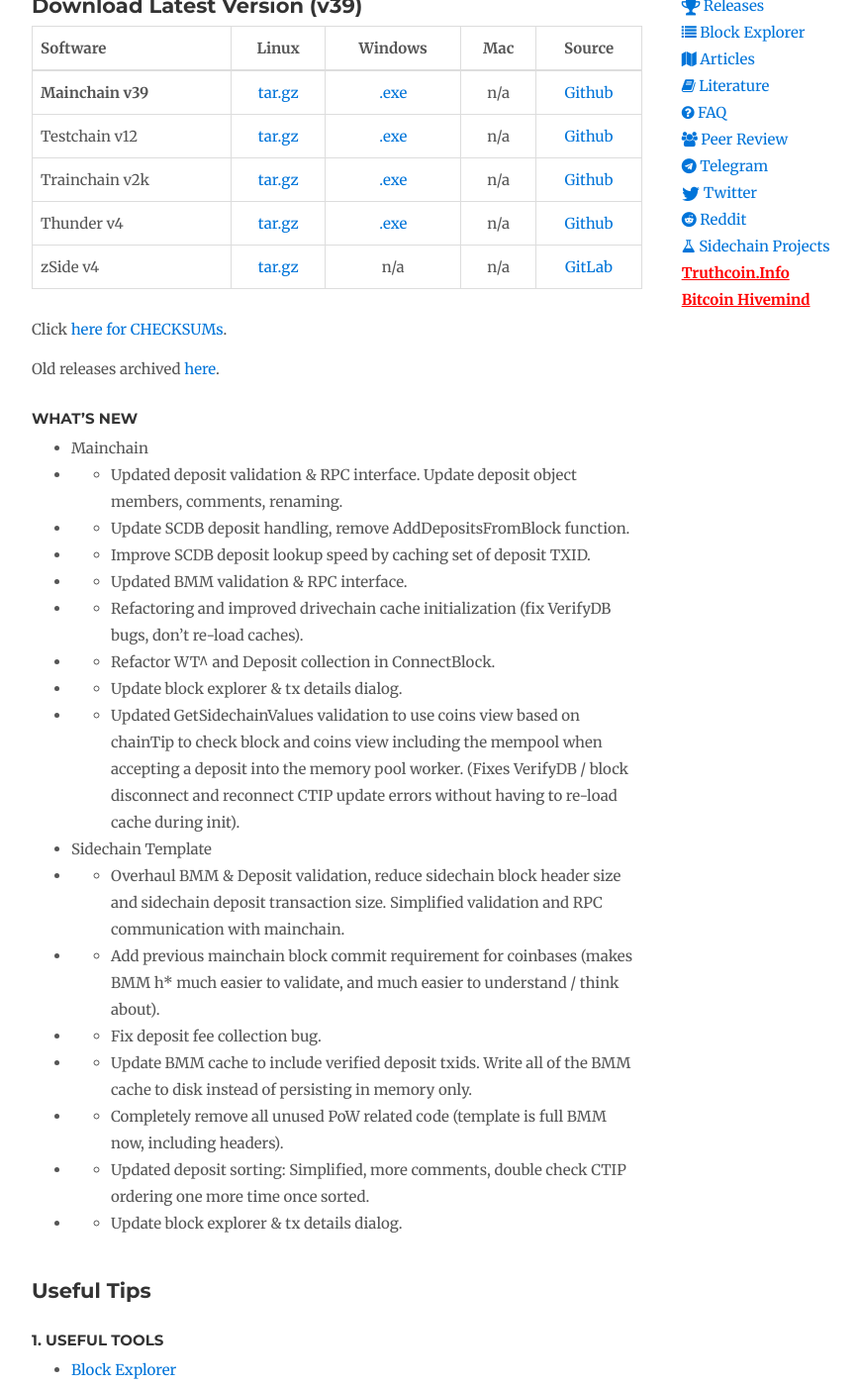
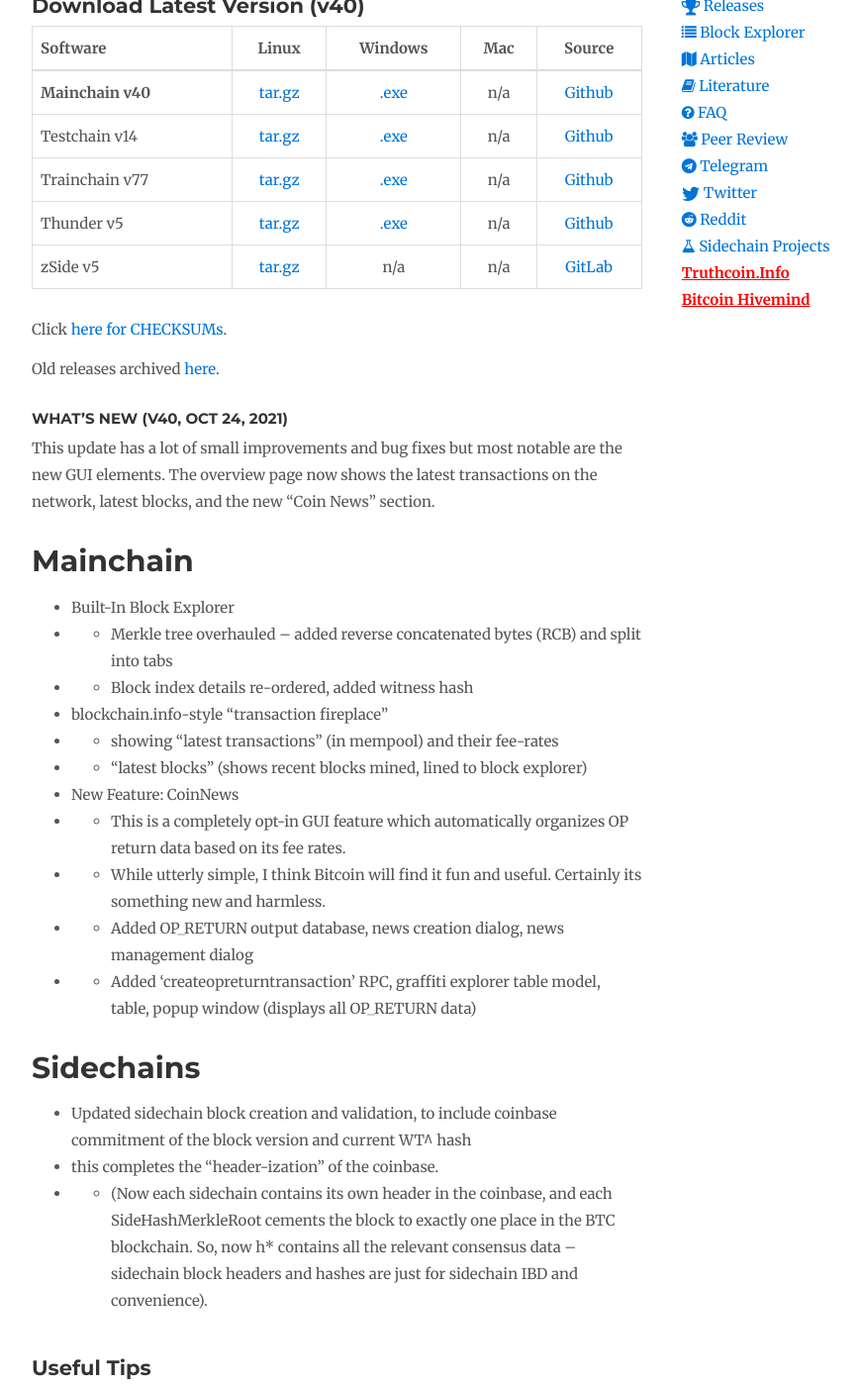
Before and after one commit to drivechain-project/drivechain.info, a Jekyll site: the page built from releases/index.md, in a window 1280 px wide and 1400 px high, scrolled down 202 px. Shown: the whole window at 99% size, without its empty margins (138-1007 px from the left). Built offline with Jekyll 4.4.1, drawn with Linux system fonts in a browser that asks for light colours; our own code applies the rules of GitHub Pages for plain Markdown files; comment, search, counter and statistics services are not loaded; some of the changed text lies outside the part shown.

Commit message:
version 40!

```diff
--- a/releases/index.md
+++ b/releases/index.md
@@ -5,7 +5,7 @@
 
 
 
-## Download Latest Version (v39)
+## Download Latest Version (v40)
 
 <!--
 /releases/bin/
@@ -14,11 +14,11 @@
 
 |Software|Linux|Windows|Mac|Source|
 |--------|:---:|:-----:|:-:|:----:|
-|**Mainchain v39**|[tar.gz][linux-main]|[.exe][win-main]|n/a|[Github](https://github.com/drivechain-project/mainchain/)|
-|Testchain v12|[tar.gz][linux-test]|[.exe][win-test]|n/a|[Github](https://github.com/drivechain-project/sidechains)|
-|Trainchain v2k|[tar.gz][linux-train]|[.exe][win-train]|n/a|[Github](https://github.com/drivechain-project/sidechains/tree/trainchain)|
-|Thunder v4|[tar.gz][linux-thund]|[.exe][win-thund]|n/a|[Github](https://github.com/drivechain-project/sidechains/tree/thunder)|
-|zSide v4|[tar.gz][linux-zside]|n/a|n/a|[GitLab](https://gitlab.com/CryptAxe/zcash-drivechain/-/blob/master/LINUXBUILD.md)|
+|**Mainchain v40**|[tar.gz][linux-main]|[.exe][win-main]|n/a|[Github](https://github.com/drivechain-project/mainchain/)|
+|Testchain v14|[tar.gz][linux-test]|[.exe][win-test]|n/a|[Github](https://github.com/drivechain-project/sidechains)|
+|Trainchain v77|[tar.gz][linux-train]|[.exe][win-train]|n/a|[Github](https://github.com/drivechain-project/sidechains/tree/trainchain)|
+|Thunder v5|[tar.gz][linux-thund]|[.exe][win-thund]|n/a|[Github](https://github.com/drivechain-project/sidechains/tree/thunder)|
+|zSide v5|[tar.gz][linux-zside]|n/a|n/a|[GitLab](https://gitlab.com/CryptAxe/zcash-drivechain/-/blob/master/LINUXBUILD.md)|
 
 
 Click [here for CHECKSUMs](/releases/bin/checksums.txt).
@@ -28,37 +28,46 @@
 
 [linux-main]: https://drive.google.com/drive/folders/1o83i1N4yPbbKT5hVv_IspNVwHV2jUUoT
 [linux-test]: https://drive.google.com/drive/folders/1o83i1N4yPbbKT5hVv_IspNVwHV2jUUoT
-[linux-train]: https://www.drivechain.info/releases/bin/trainchain-2000.00.00-x86_64-linux-gnu.tar.gz
+[linux-train]: https://drive.google.com/drive/folders/1o83i1N4yPbbKT5hVv_IspNVwHV2jUUoT
 [linux-thund]: https://drive.google.com/drive/folders/1o83i1N4yPbbKT5hVv_IspNVwHV2jUUoT
 [linux-zside]: https://drive.google.com/drive/folders/1o83i1N4yPbbKT5hVv_IspNVwHV2jUUoT
 
 [win-main]: https://drive.google.com/drive/folders/1o83i1N4yPbbKT5hVv_IspNVwHV2jUUoT
 [win-test]: https://drive.google.com/drive/folders/1o83i1N4yPbbKT5hVv_IspNVwHV2jUUoT
-[win-train]: https://www.drivechain.info/releases/bin/trainchain-2000.00.00-win64-setup-unsigned.exe
+[win-train]: https://drive.google.com/drive/folders/1o83i1N4yPbbKT5hVv_IspNVwHV2jUUoT
 [win-thund]: https://drive.google.com/drive/folders/1o83i1N4yPbbKT5hVv_IspNVwHV2jUUoT
 
 
-### What's New
+### What's New (v40, Oct 24, 2021)
 
-* Mainchain
-* * Updated deposit validation & RPC interface. Update deposit object members, comments, renaming.
-* * Update SCDB deposit handling, remove AddDepositsFromBlock function.
-* * Improve SCDB deposit lookup speed by caching set of deposit TXID.
-* * Updated BMM validation & RPC interface.
-* * Refactoring and improved drivechain cache initialization (fix VerifyDB bugs, don't re-load caches).
-* * Refactor WT^ and Deposit collection in ConnectBlock.
-* * Update block explorer & tx details dialog.
-* * Updated GetSidechainValues validation to use coins view based on chainTip to check block and coins view including the mempool
-when accepting a deposit into the memory pool worker. (Fixes VerifyDB / block disconnect and reconnect CTIP update errors without
-having to re-load cache during init).
-* Sidechain Template
-* * Overhaul BMM & Deposit validation, reduce sidechain block header size and sidechain deposit transaction size. Simplified validation and RPC communication with mainchain.
-* * Add previous mainchain block commit requirement for coinbases (makes BMM h* much easier to validate, and much easier to understand / think about).
-* * Fix deposit fee collection bug.
-* * Update BMM cache to include verified deposit txids. Write all of the BMM cache to disk instead of persisting in memory only.
-* * Completely remove all unused PoW related code (template is full BMM now, including headers).
-* * Updated deposit sorting: Simplified, more comments, double check CTIP ordering one more time once sorted.
-* * Update block explorer & tx details dialog.
+
+This update has a lot of small improvements and bug fixes but most notable are the new GUI elements. The overview
+page now shows the latest transactions on the network, latest blocks, and the new "Coin News" section.
+
+
+Mainchain
+=========
+
+* Built-In Block Explorer
+* * Merkle tree overhauled -- added reverse concatenated bytes (RCB) and split into tabs
+* * Block index details re-ordered, added witness hash
+* blockchain.info-style "transaction fireplace"
+* * showing "latest transactions" (in mempool) and their fee-rates
+* * "latest blocks" (shows recent blocks mined, lined to block explorer)
+* New Feature: CoinNews
+* * This is a completely opt-in GUI feature which automatically organizes OP return data based on its fee rates.
+* * While utterly simple, I think Bitcoin will find it fun and useful. Certainly its something new and harmless.
+* * Added OP_RETURN output database, news creation dialog, news management dialog
+* * Added 'createopreturntransaction' RPC, graffiti explorer table model, table, popup window (displays all OP_RETURN data)
+
+
+Sidechains
+==========
+
+* Updated sidechain block creation and validation, to include coinbase commitment
+of the block version and current WT^ hash
+* this completes the "header-ization" of the coinbase.
+* * (Now each sidechain contains its own header in the coinbase, and each SideHashMerkleRoot cements the block to exactly one place in the BTC blockchain. So, now h* contains all the relevant consensus data -- sidechain block headers and hashes are just for sidechain IBD and convenience).
 
 
 
@@ -114,6 +123,28 @@
 
 ## Selected Older Release Notes
 
+
+### Aug 6, 2021 (v39)
+
+* Mainchain
+* * Updated deposit validation & RPC interface. Update deposit object members, comments, renaming.
+* * Update SCDB deposit handling, remove AddDepositsFromBlock function.
+* * Improve SCDB deposit lookup speed by caching set of deposit TXID.
+* * Updated BMM validation & RPC interface.
+* * Refactoring and improved drivechain cache initialization (fix VerifyDB bugs, don't re-load caches).
+* * Refactor WT^ and Deposit collection in ConnectBlock.
+* * Update block explorer & tx details dialog.
+* * Updated GetSidechainValues validation to use coins view based on chainTip to check block and coins view including the mempool
+when accepting a deposit into the memory pool worker. (Fixes VerifyDB / block disconnect and reconnect CTIP update errors without
+having to re-load cache during init).
+* Sidechain Template
+* * Overhaul BMM & Deposit validation, reduce sidechain block header size and sidechain deposit transaction size. Simplified validation and RPC communication with mainchain.
+* * Add previous mainchain block commit requirement for coinbases (makes BMM h* much easier to validate, and much easier to understand / think about).
+* * Fix deposit fee collection bug.
+* * Update BMM cache to include verified deposit txids. Write all of the BMM cache to disk instead of persisting in memory only.
+* * Completely remove all unused PoW related code (template is full BMM now, including headers).
+* * Updated deposit sorting: Simplified, more comments, double check CTIP ordering one more time once sorted.
+* * Update block explorer & tx details dialog.
 
 ### June 1st, 2021 (v38 / v37)
 
```
Also changed, not shown: releases/bin/checksums.txt (+28 -13 lines).
